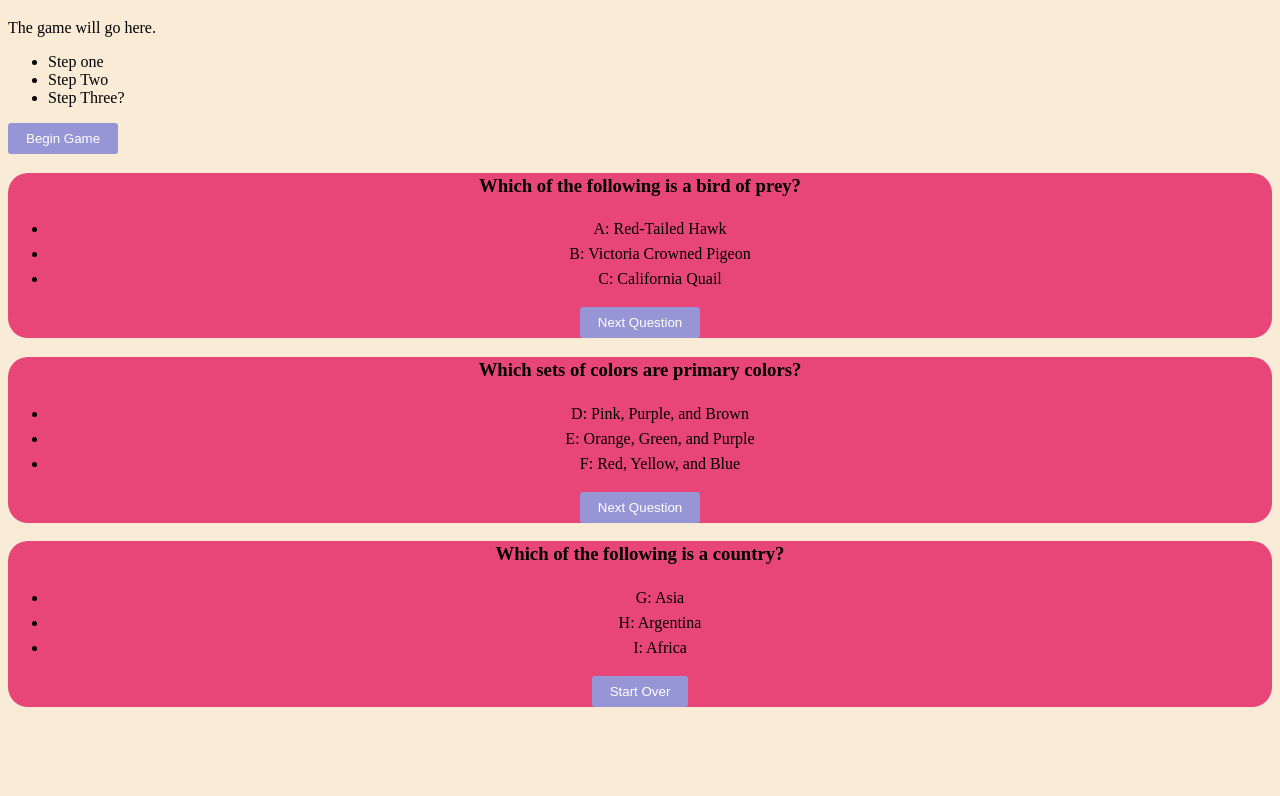
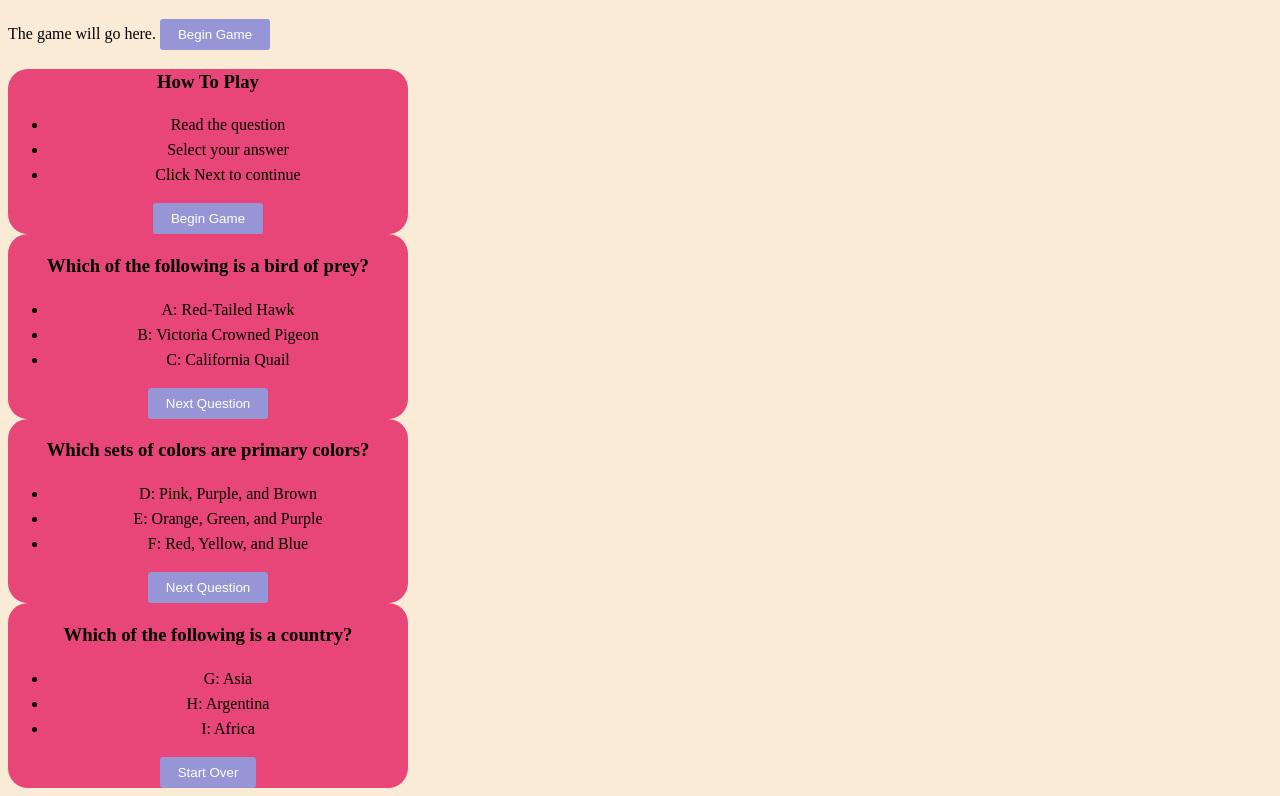
Before and after one commit to DeezDiamond/trivia-project, a plain HTML site: page index.html in a window 1280 px wide. Both pictures are taken after a click on the button "Begin Game". Shown: the part 61-857 px from the top of the page. Before the commit the page ends 800 px from the top, so only its background shows below. Drawn offline with Linux system fonts and the light colour scheme.

Commit message:
Trying to get buttons to work

```diff
--- a/index.html
+++ b/index.html
@@ -27,13 +27,18 @@
 		<div id="container">
 			The game will go here.
 
+			<button id="begin" class="pretty-button" href="#questionOne">
+				Begin Game
+			</button>
+
 			<div id="instructions">
+				<h3>How To Play</h3>
 				<ul>
-					<li>Step one</li>
-					<li>Step Two</li>
-					<li>Step Three?</li>
+					<li>Read the question</li>
+					<li>Select your answer</li>
+					<li>Click Next to continue</li>
 				</ul>
-				<button id="begin" class="pretty-button" href="#questionOne">
+				<button id="goToOne" class="pretty-button" href="#questionOne">
 					Begin Game
 				</button>
 			</div>
@@ -45,6 +50,7 @@
 					<li id="answerB">B: Victoria Crowned Pigeon</li>
 					<li id="answerC">C: California Quail</li>
 				</ul>
+				<div id="questionOneAnswer"></div>
 				<button id="goToTwo" class="pretty-button" href="#questionTwo">
 					Next Question
 				</button>
@@ -57,6 +63,7 @@
 					<li id="answerE">E: Orange, Green, and Purple</li>
 					<li id="answerF">F: Red, Yellow, and Blue</li>
 				</ul>
+				<div id="questionTwoAnswer"></div>
 				<button id="goToThree" class="pretty-button" href="#question3">
 					Next Question
 				</button>
@@ -69,6 +76,7 @@
 					<li id="answerH">H: Argentina</li>
 					<li id="answerI">I: Africa</li>
 				</ul>
+				<div id="questionThreeAnswer"></div>
 				<button id="restart" class="pretty-button" href="#">Start Over</button>
 			</div>
 		</div>
--- a/script.js
+++ b/script.js
@@ -1,7 +1,10 @@
-const instructions = document.querySelector(".instructions")
+const getHelp = document.querySelector("#begin")
+const questOne = document.querySelector("#questionOne")
+const questTwo = document.querySelector("#questionTwo")
+const questThree = document.querySelector("#questionThree")
+const newGame = document.querySelector('#instructions')
 
-const questOne
-
-const questTwo
-
-const newGame
+const begin = () => {
+    instructions.style.display = "block"
+}
+getHelp.addEventListener("click", begin)
--- a/style.css
+++ b/style.css
@@ -1,5 +1,17 @@
 body {
 	background-color: antiquewhite;
+}
+
+#container {
+	width: 50vh
+}
+
+#instructions {
+	text-align: center;
+	line-height: 25px;
+	background-color: #e84678;
+	border-radius: 20px;
+	display: none;
 }
 
 .card {
@@ -7,6 +19,9 @@ body {
 	line-height: 25px;
 	background-color: #e84678;
 	border-radius: 20px;
+	width: 100%;
+	top: 10vh;
+	display: inline-block;
 }
 
 .modal {
@@ -42,3 +57,5 @@ body {
 	font-family: 'Arial';
 	margin: 0 auto;
 }
+
+#
```
